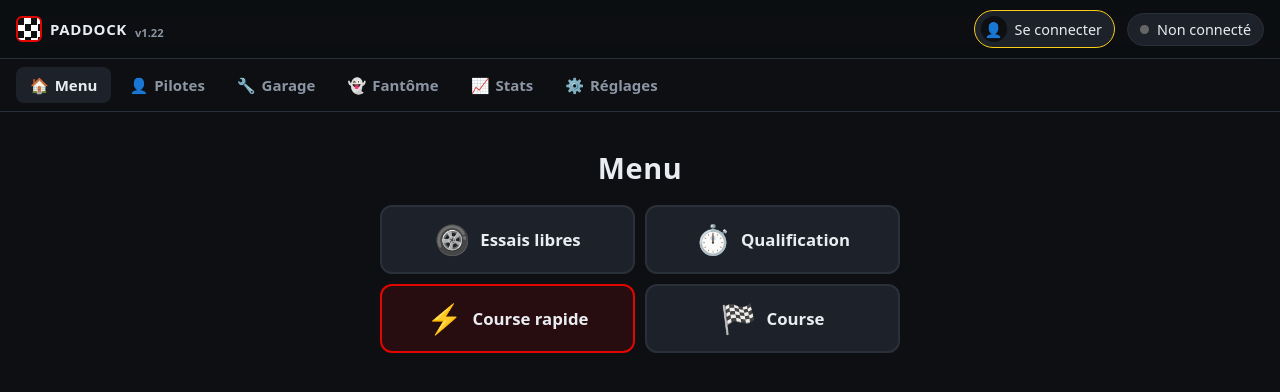
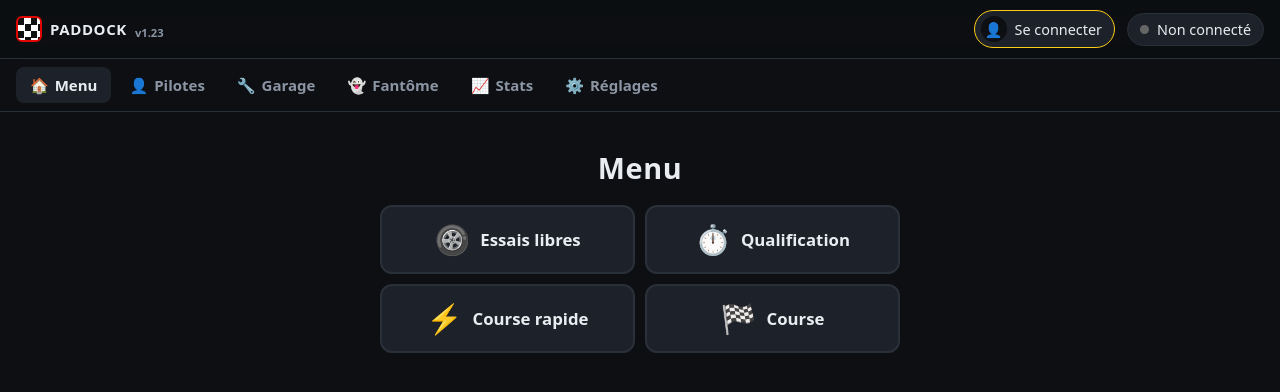
Before and after one commit to lableeyohan91-art/paddock, a website with bundled scripts: page index.html in a window 1280 px wide. Built offline with nearby package versions, Linux system fonts and the light colour scheme; files whose address does not match are found by name.

Commit message:
v1.23 : tuile Course rapide comme les autres (plus de cadre rouge)
Co-Authored-By: Claude Opus 5.5 <noreply@anthropic.com>

```diff
--- a/css/app.css
+++ b/css/app.css
@@ -347,7 +347,6 @@ input[type=checkbox] { accent-color: var(--accent); width: 18px; height: 18px; }
 .menu-tile:active { transform: scale(.98); }
 .menu-tile .menu-ico { font-size: 1.8rem; line-height: 1; display: inline-flex; align-items: center; }
 .menu-tile .menu-name { font-size: 1.05rem; }
-.menu-tile.quick { border-color: var(--accent); background: rgba(225,6,0,.12); }
 .menu-card {
   display: grid; justify-items: center; gap: 6px; padding: 26px 18px; border-radius: 16px; cursor: pointer;
   background: var(--panel); border: 1px solid var(--line); transition: transform .12s, border-color .12s;
--- a/js/version.js
+++ b/js/version.js
@@ -1,3 +1,3 @@
 // Version de l'appli, affichée à côté de « PADDOCK » : on l'augmente à chaque modification
 // mise en ligne : 1.19, 1.20… 1.99, puis 1.99.1, 1.99.2… — pour vérifier d'un coup d'œil qu'un téléphone est à jour.
-export const APP_VERSION = '1.22';
+export const APP_VERSION = '1.23';
```
